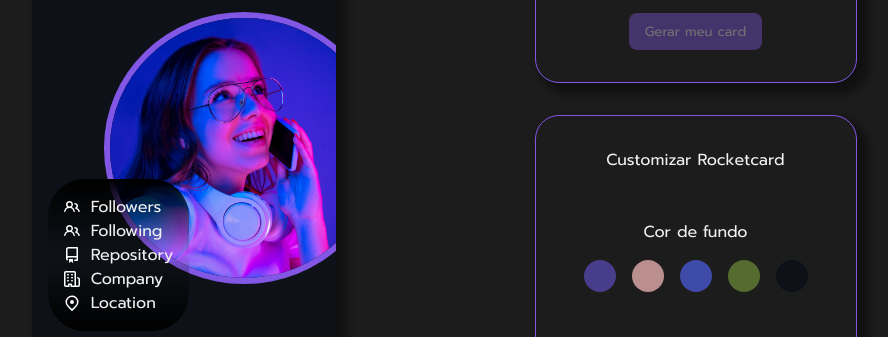
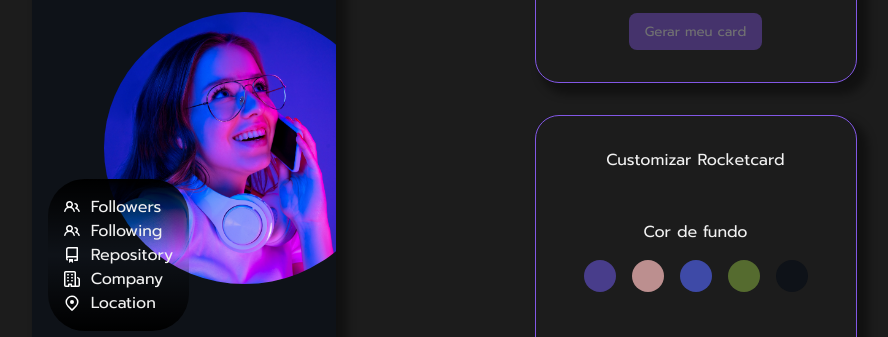
Before and after one commit to Sulaalbuquerque/desafio-rocketcard, a plain HTML site: page index.html in a window 1280 px wide. Shown: the part 267-604 px from the top of the page, without its empty margins (180-1068 px from the left). Drawn offline with Linux system fonts and the light colour scheme; files whose address does not match are found by name.

Commit message:
update style border img

```diff
--- a/styles/style.css
+++ b/styles/style.css
@@ -98,7 +98,7 @@ h3{
 .img-user{
     height: 17rem;
     border-radius: 50%;
-    border: solid .4rem var(--img-profile);
+    //border: solid .4rem var(--img-profile);
     position: relative;
     left: 4.5rem;
 }
```
